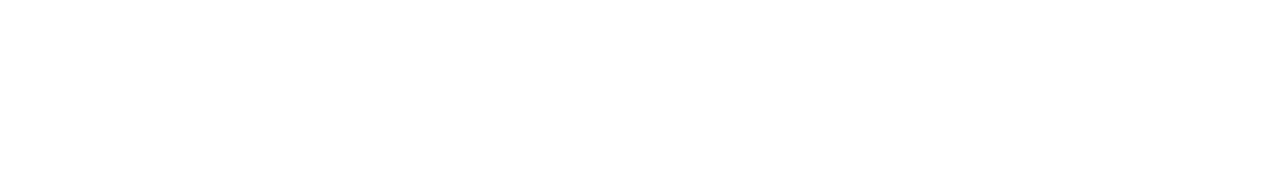
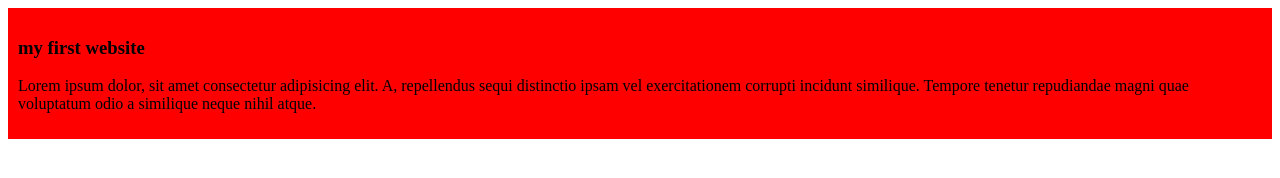
Before and after one commit to onu-15/my-simple-website-2, a plain HTML site: page index.html in a window 1280 px wide. Drawn offline with Linux system fonts and the light colour scheme.

Commit message:
added the first blog

```diff
--- a/index.html
+++ b/index.html
@@ -4,8 +4,13 @@
     <meta charset="UTF-8">
     <meta name="viewport" content="width=device-width, initial-scale=1.0">
     <title>my simple website 2</title>
+    <link rel="stylesheet" href="styles/blog.css">
 </head>
 <body>
+    <div>
+        <h3>my first website</h3>
+        <p>Lorem ipsum dolor, sit amet consectetur adipisicing elit. A, repellendus sequi distinctio ipsam vel exercitationem corrupti incidunt similique. Tempore tenetur repudiandae magni quae voluptatum odio a similique neque nihil atque.</p>
+    </div>
 
 </body>
 </html>
--- /dev/null
+++ b/styles/blog.css
@@ -0,0 +1,4 @@
+div{
+    background-color:red ;
+    padding: 10px;
+}
```
